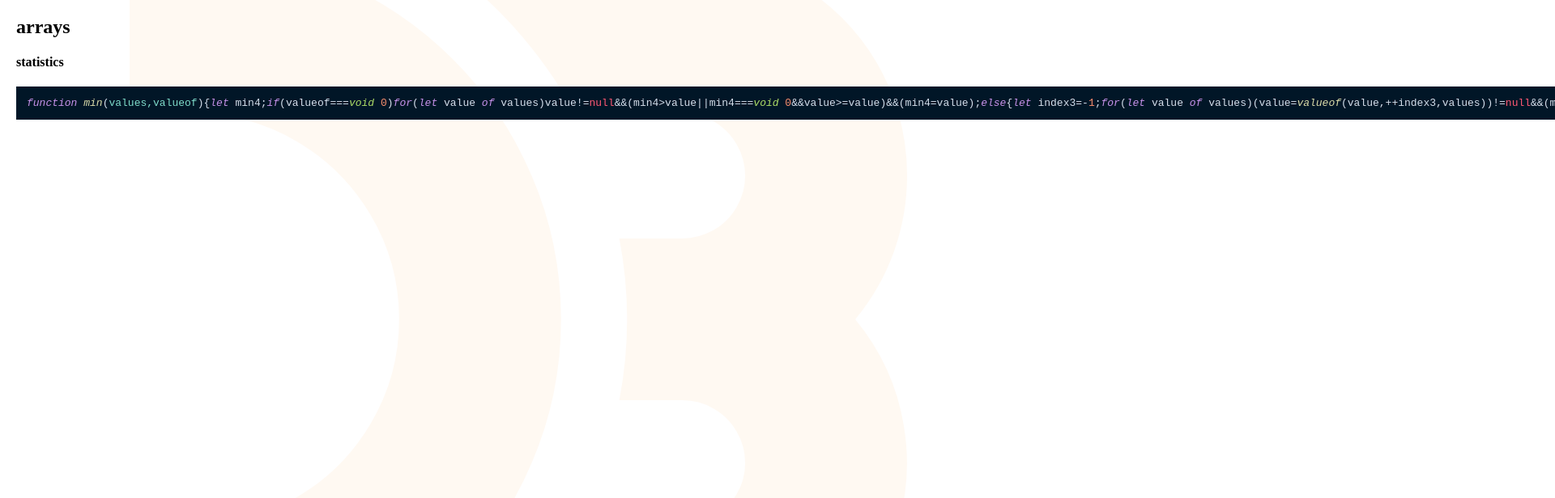
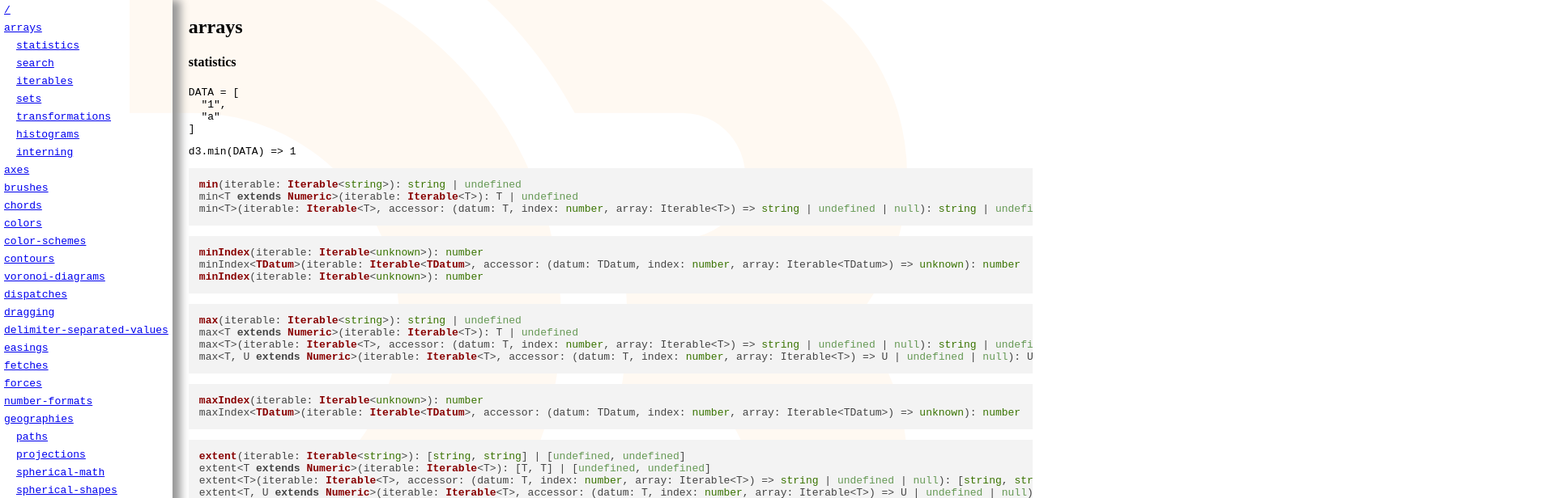
Before and after one commit to howlwindy/d3, a Vue app: page /arrays/statistics in a window 1280 px wide. Shown: the top 616 px of the page at 81% size, 1920 px wide, since content can reach past the window. Built offline with nearby package versions, Linux system fonts and the light colour scheme.

Commit message:
feat(statistics): update

```diff
--- a/src/App.vue
+++ b/src/App.vue
@@ -47,7 +47,15 @@ recursive(routes())
       <code>{{ v.label || '/' }}</code>
     </router-link>
   </section>
-  <section style="flex: 1; padding-left: 20px">
+  <section
+    style="
+      flex: 1;
+      height: 100vh;
+      padding-left: 20px;
+      overflow-x: hidden;
+      overflow-y: scroll;
+    "
+  >
     <suspense>
       <router-view></router-view>
     </suspense>
--- a/src/main.ts
+++ b/src/main.ts
@@ -3,7 +3,7 @@ import { router } from './router'
 import { createPinia } from 'pinia'
 import App from './App.vue'
 
-import 'highlight.js/styles/night-owl.css'
+import 'highlight.js/styles/default.css'
 import hljs from 'highlight.js'
 
 import './index.css'
--- a/src/pages/arrays/statistics/Statistics.vue
+++ b/src/pages/arrays/statistics/Statistics.vue
@@ -1,10 +1,37 @@
 <script setup lang="ts">
 import * as d3 from 'd3'
+import { STATISTICS_SRC } from './src.data'
 
-// const min = d3.min()
+const DATA = ['1', 'a']
+const min = [`d3.min(DATA) => ${d3.min(DATA)}`]
+// const minIndex = d3.minIndex()
+// const max = d3.max()
+// const maxIndex = d3.maxIndex()
+// const extent = d3.extent()
+// const sum = d3.sum()
+// const mean = d3.mean()
+// const median = d3.median()
+// const mode = d3.mode()
+// const cumsum = d3.cumsum()
+// const rank = d3.rank()
+// const quantile = d3.quantile()
+// const quantileSorted = d3.quantileSorted()
+// const deviation = d3.deviation()
+// const fcumsum = d3.fcumsum()
+// const fsum = d3.fsum()
+// const adder = new d3.Adder()
+// const add = adder.add()
+// const valueOf = adder.valueOf()
 </script>
 <template>
   <h4>statistics</h4>
-  <pre v-highlight><code class="typescript">{{ d3.min }}</code></pre>
+  <pre><code>DATA = {{ DATA }}</code></pre>
+  <pre><code>{{ min[0] }}</code></pre>
+  <pre
+    v-for="(v, k) of STATISTICS_SRC"
+    :key="k"
+    v-highlight
+    style="padding-right: 5px"
+  ><code class="typescript" style="overflow-x: scroll">{{ v.join('\n') }}</code></pre>
 </template>
 <style scoped></style>
--- /dev/null
+++ b/src/pages/arrays/statistics/src.data.ts
@@ -0,0 +1,73 @@
+export const STATISTICS_SRC = [
+  [
+    'min(iterable: Iterable<string>): string | undefined',
+    'min<T extends Numeric>(iterable: Iterable<T>): T | undefined',
+    'min<T>(iterable: Iterable<T>, accessor: (datum: T, index: number, array: Iterable<T>) => string | undefined | null): string | undefined'
+  ],
+  [
+    'minIndex(iterable: Iterable<unknown>): number',
+    'minIndex<TDatum>(iterable: Iterable<TDatum>, accessor: (datum: TDatum, index: number, array: Iterable<TDatum>) => unknown): number',
+    'minIndex(iterable: Iterable<unknown>): number'
+  ],
+  [
+    'max(iterable: Iterable<string>): string | undefined',
+    'max<T extends Numeric>(iterable: Iterable<T>): T | undefined',
+    'max<T>(iterable: Iterable<T>, accessor: (datum: T, index: number, array: Iterable<T>) => string | undefined | null): string | undefined',
+    'max<T, U extends Numeric>(iterable: Iterable<T>, accessor: (datum: T, index: number, array: Iterable<T>) => U | undefined | null): U | undefined'
+  ],
+  [
+    'maxIndex(iterable: Iterable<unknown>): number',
+    'maxIndex<TDatum>(iterable: Iterable<TDatum>, accessor: (datum: TDatum, index: number, array: Iterable<TDatum>) => unknown): number'
+  ],
+  [
+    'extent(iterable: Iterable<string>): [string, string] | [undefined, undefined]',
+    'extent<T extends Numeric>(iterable: Iterable<T>): [T, T] | [undefined, undefined]',
+    'extent<T>(iterable: Iterable<T>, accessor: (datum: T, index: number, array: Iterable<T>) => string | undefined | null): [string, string] | [undefined, undefined]',
+    'extent<T, U extends Numeric>(iterable: Iterable<T>, accessor: (datum: T, index: number, array: Iterable<T>) => U | undefined | null): [U, U] | [undefined, undefined]'
+  ],
+  [
+    'sum(iterable: Iterable<Numeric | undefined | null>): number',
+    'sum<T>(iterable: Iterable<T>, accessor: (datum: T, index: number, array: Iterable<T>) => number | undefined | null): number'
+  ],
+  [
+    'mean(iterable: Iterable<Numeric | undefined | null>): number | undefined',
+    'mean<T>(iterable: Iterable<T>, accessor: (datum: T, index: number, array: Iterable<T>) => number | undefined | null): number | undefined'
+  ],
+  [
+    'median(iterable: Iterable<Numeric | undefined | null>): number | undefined',
+    'median<T>(iterable: Iterable<T>, accessor: (element: T, i: number, array: Iterable<T>) => number | undefined | null): number | undefined'
+  ],
+  [
+    'mode(iterable: Iterable<Numeric | undefined | null>): number',
+    'mode<T>(iterable: Iterable<T>, accessor: (datum: T, index: number, array: Iterable<T>) => number | undefined | null): number'
+  ],
+  [
+    'cumsum(iterable: Iterable<Numeric | undefined | null>): Float64Array',
+    'cumsum<T>(iterable: Iterable<T>, accessor: (element: T, i: number, array: Iterable<T>) => number | undefined | null): Float64Array'
+  ],
+  [
+    'rank(iterable: Iterable<Numeric | undefined | null>): Float64Array',
+    'rank<T>(iterable: Iterable<T>, accessor: (datum: T, index: number, array: Iterable<T>) => number | undefined | null): Float64Array'
+  ],
+  [
+    'quantile(iterable: Iterable<Numeric | undefined | null>, p: number): number | undefined',
+    'quantile<T>(iterable: Iterable<T>, p: number, accessor: (element: T, i: number, array: Iterable<T>) => number | undefined | null): number | undefined'
+  ],
+  [
+    'quantileSorted(array: Array<Numeric | undefined | null>, p: number): number | undefined',
+    'quantileSorted<T>(array: T[], p: number, accessor: (element: T, i: number, array: T[]) => number | undefined | null): number | undefined'
+  ],
+  [
+    'deviation(iterable: Iterable<Numeric | undefined | null>): number | undefined',
+    'deviation<T>(iterable: Iterable<T>, accessor: (datum: T, index: number, array: Iterable<T>) => number | undefined | null): number | undefined'
+  ],
+  [
+    'fcumsum(values: Iterable<Numeric | undefined | null>): Float64Array',
+    'fcumsum<T>(values: Iterable<T>, accessor: (datum: T, index: number, array: Iterable<T>) => number | undefined | null): Float64Array'
+  ],
+  [
+    'fsum(values: Iterable<Numeric | undefined | null>): number',
+    'fsum<T>(values: Iterable<T>, accessor: (datum: T, index: number, array: Iterable<T>) => number | undefined | null): number'
+  ],
+  ['new Adder()', 'adder.add(number: number): Adder', 'adder.valueOf(): number']
+]
```
